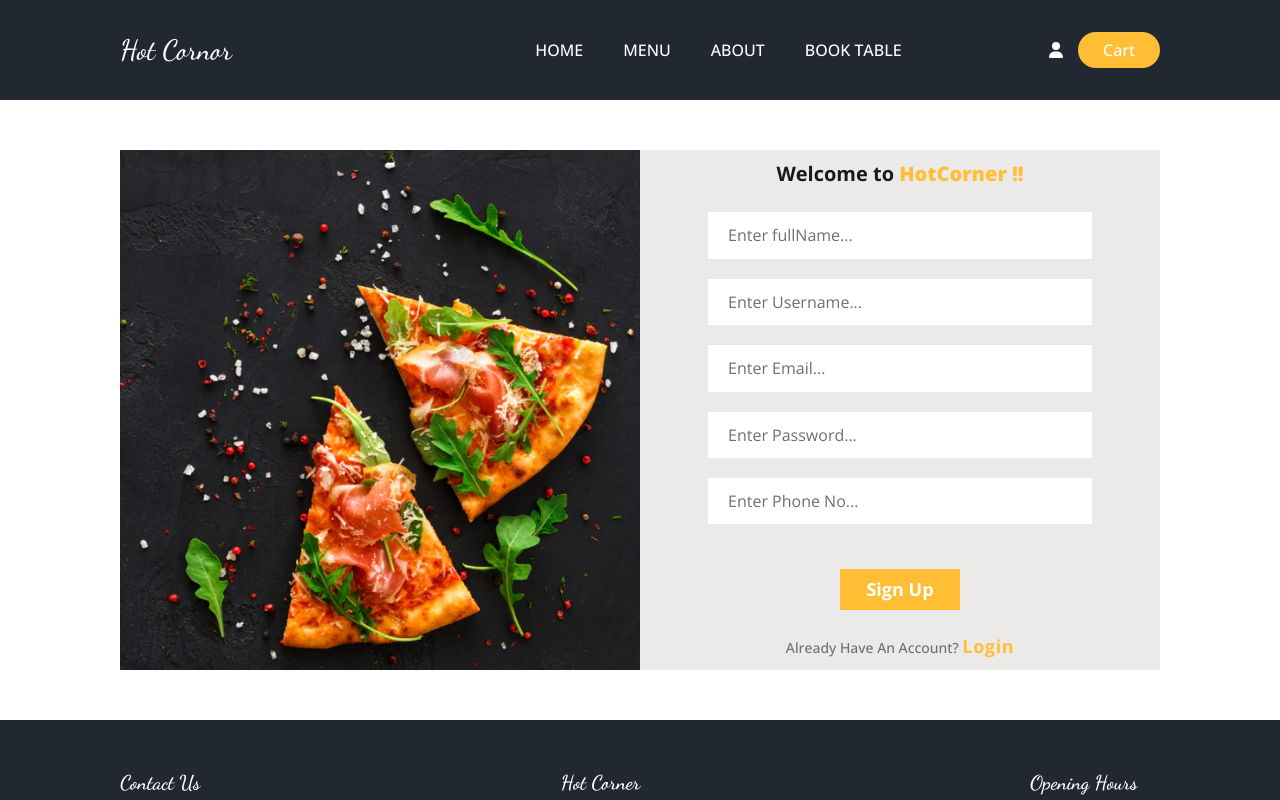
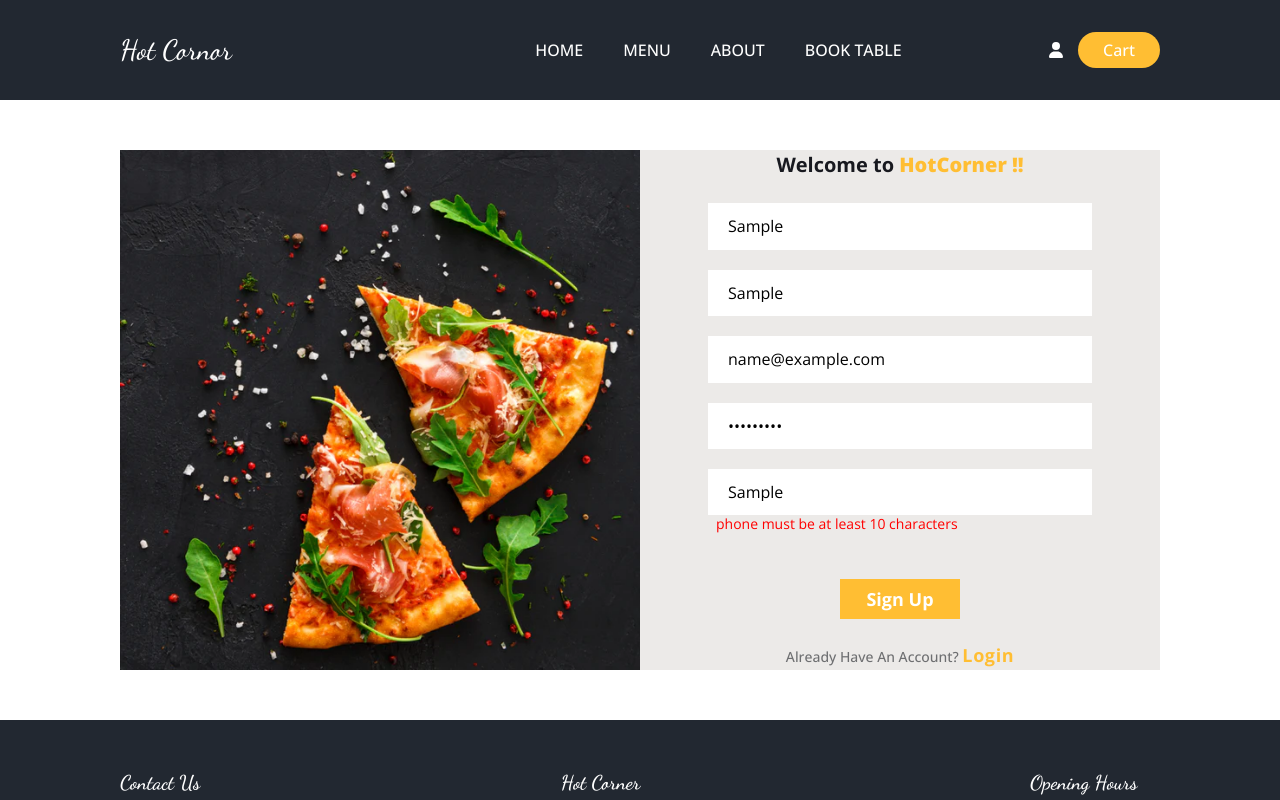
Before and after one commit to sachingour007/restaurantApp, a React (Vite) app in the folder client/: page /register in a window 1280 px wide. Both pictures are taken after typing "Sample", "Sample", "name@example.com", "Sample123", "Sample" into the empty fields and a click on the input "Sign Up". Shown: the top 800 px of the page. Built offline with nearby package versions, Linux system fonts and the light colour scheme; no server answers.

Commit message:
formik and yup added in register

```diff
--- a/client/package.json
+++ b/client/package.json
@@ -16,13 +16,15 @@
     "@fortawesome/free-solid-svg-icons": "^6.5.2",
     "@fortawesome/react-fontawesome": "^0.2.2",
     "@reduxjs/toolkit": "^2.2.5",
+    "formik": "^2.4.6",
     "js-cookie": "^3.0.5",
     "react": "^18.2.0",
     "react-dom": "^18.2.0",
     "react-redux": "^9.1.2",
     "react-router-dom": "^6.23.0",
     "react-slick": "^0.30.2",
-    "slick-carousel": "^1.8.1"
+    "slick-carousel": "^1.8.1",
+    "yup": "^1.4.0"
   },
   "devDependencies": {
     "@types/react": "^18.2.66",
--- a/client/src/components/Login.jsx
+++ b/client/src/components/Login.jsx
@@ -44,6 +44,7 @@ const Login = () => {
             Log In <span>HotCorner !!</span>
           </h2>
           <form action="" onSubmit={submitHandler}>
+            <div className="inputContainer">
               <input
                 type="email"
                 name="email"
@@ -53,6 +54,8 @@ const Login = () => {
                 onChange={loginHandler}
                 required
               />
+            </div>
+            <div className="inputContainer">
               <input
                 type="password"
                 name="password"
@@ -62,6 +65,7 @@ const Login = () => {
                 onChange={loginHandler}
                 required
               />
+            </div>
             <input type="submit" value="Login" />
           </form>
           <div className="signUpNote">
--- a/client/src/components/Register.jsx
+++ b/client/src/components/Register.jsx
@@ -4,6 +4,16 @@ import { Link } from "react-router-dom";
 import { useNavigate } from "react-router-dom";
 import { useDispatch, useSelector } from "react-redux";
 import { registerUser } from "../store/authSlice";
+import { useFormik } from "formik";
+import { registerSchema } from "../formSchema/index.js";
+
+const initialValues = {
+  fullName: "",
+  username: "",
+  email: "",
+  password: "",
+  phone: "",
+};
 
 const Register = () => {
   const dispatch = useDispatch();
@@ -12,30 +22,58 @@ const Register = () => {
   console.log("error", error);
 
   const navigate = useNavigate();
-  const [resigterData, setRegisterData] = useState({
-    fullName: "",
-    username: "",
-    email: "",
-    password: "",
-    phone: "",
+  // const [resigterData, setRegisterData] = useState({
+  //   fullName: "",
+  //   username: "",
+  //   email: "",
+  //   password: "",
+  //   phone: "",
+  // });
+
+  const { values, errors, touched, handleBlur, handleChange, handleSubmit } =
+    useFormik({
+      initialValues: initialValues,
+      validationSchema: registerSchema,
+      onSubmit: (values, action) => {
+        dispatch(registerUser(values));
+        console.log(values);
+        action.resetForm();
+        navigate("/login");
+      },
     });
+  console.log(errors);
 
-  const formhandler = (e) => {
-    setRegisterData({ ...resigterData, [e.target.name]: e.target.value });
-  };
+  // const formhandler = (e) => {
+  //   setRegisterData({ ...resigterData, [e.target.name]: e.target.value });
+  // };
 
-  const submitHandler = (e) => {
-    e.preventDefault();
+  // useEffect(() => {
+  //   if (error) {
+  //     alert(error);
+  //   }
+  // }, [error]);
 
-    dispatch(registerUser(resigterData));
-    setRegisterData({
-      fullName: "",
-      username: "",
-      email: "",
-      password: "",
-      phone: "",
-    });
-  };
+  // const submitHandler = (e) => {
+  //   e.preventDefault();
+  //   const { username, fullName, email, password, phone } = resigterData;
+  //   if (username && fullName && email && password && phone) {
+  //     dispatch(registerUser(resigterData));
+  //     if (!error) {
+  //       setRegisterData({
+  //         fullName: "",
+  //         username: "",
+  //         email: "",
+  //         password: "",
+  //         phone: "",
+  //       });
+  //       navigate("/login");
+  //     }
+
+  //     console.log("true");
+  //   } else {
+  //     console.log("false values");
+  //   }
+  // };
 
   return (
     <section className="loginSection register">
@@ -47,52 +85,78 @@ const Register = () => {
           <h2>
             Welcome to <span>HotCorner !!</span>
           </h2>
-          <form action="">
+          <form action="" onSubmit={handleSubmit}>
+            <div className="inputContainer">
               <input
                 type="text"
                 name="fullName"
                 id="fullName"
                 placeholder="Enter fullName..."
-              value={resigterData.fullName}
+                value={values.fullName}
                 required
-              onChange={formhandler}
+                onChange={handleChange}
+                onBlur={handleBlur}
               />
+              {errors.fullName && touched.fullName ? (
+                <p>{errors.fullName}</p>
+              ) : null}
+            </div>
+            <div className="inputContainer">
               <input
                 type="text"
                 name="username"
                 id="username"
                 placeholder="Enter Username..."
-              value={resigterData.username}
+                value={values.username}
                 required
-              onChange={formhandler}
+                onChange={handleChange}
+                onBlur={handleBlur}
               />
+              {errors.username && touched.username ? (
+                <p>{errors.username}</p>
+              ) : null}
+            </div>
+            <div className="inputContainer">
               <input
                 type="email"
                 name="email"
                 id="email"
                 placeholder="Enter Email..."
-              value={resigterData.email}
+                value={values.email}
                 required
-              onChange={formhandler}
+                onChange={handleChange}
+                onBlur={handleBlur}
               />
+              {errors.email && touched.email ? <p>{errors.email}</p> : null}
+            </div>
+            <div className="inputContainer">
               <input
                 type="password"
                 name="password"
                 id="password"
                 placeholder="Enter Password..."
-              value={resigterData.password}
+                value={values.password}
                 required
-              onChange={formhandler}
+                onChange={handleChange}
+                onBlur={handleBlur}
               />
+              {errors.password && touched.password ? (
+                <p>{errors.password}</p>
+              ) : null}
+            </div>
+            <div className="inputContainer">
               <input
                 type="text"
                 name="phone"
                 id="phone"
                 placeholder="Enter Phone No..."
-              value={resigterData.phone}
-              onChange={formhandler}
+                value={values.phone}
+                onChange={handleChange}
+                onBlur={handleBlur}
               />
-            <input type="submit" value="Sign Up" onClick={submitHandler} />
+              {errors.phone && touched.phone ? <p>{errors.phone}</p> : null}
+            </div>
+            <input type="submit" value="Sign Up" />
           </form>
           <div className="signUpNote">
             <p>
--- /dev/null
+++ b/client/src/formSchema/index.js
@@ -0,0 +1,9 @@
+import * as Yup from "yup";
+
+export const registerSchema = Yup.object({
+  fullName: Yup.string().min(3).max(25).required("Please enter your FullName"),
+  username: Yup.string().min(3).max(25).required("Please enter your Username"),
+  email: Yup.string().email().required("Please enter your Email"),
+  password: Yup.string().min(3).max(16).required("Please enter your Password"),
+  phone: Yup.string().min(10).max(12).required("Please enter your Phone"),
+});
--- a/client/src/scss/pages/_login.scss
+++ b/client/src/scss/pages/_login.scss
@@ -1,15 +1,18 @@
 .loginSection{padding-top: 120px;
     .wrapper{@include wrapperMargin; display: flex; gap: 20px; margin-top: 80px; background: #ECEAE8;
         .imgContainer{width: 50%;
-            img{width: 100%; }
+            img{width: 100%; height: 100%; object-fit: cover;}
         }
         .formContainer{width: calc(50% - 40px); display: flex; align-items: center; flex-flow: column; align-items: center; justify-content: center; gap: 50px;
             h2{@include font30; font-weight: $fontW700;font-family: $openSans;
                 span{color: #ffbe33; font-weight: $fontW800; @include font36;}
             }
             form{display: flex; flex-flow: column;  justify-content: center; align-items:center; gap: 20px;width: 100%;
-                input{padding: 18px 24px; width: 80%;@include font20; font-family: $openSans; color: #000;
-                 &::placeholder{@include font20; font-family: $openSans; color: #6e6f71;}
+                .inputContainer{width: 80%;
+                    input{padding: 18px 24px; width: 100%;@include font20; font-family: $openSans; color: #000;
+                        &::placeholder{@include font20; font-family: $openSans; color: #6e6f71;}
+                    }
+                    p{color: red;font-size: 14px;margin-left: 8px;}
                 }
                 input[type="submit"]{display: inline-block; background: #ffbe33; width: 22%; margin-top: 50px; color: #fff; @include font24; font-weight: $fontW700; cursor: pointer; padding: 12px 24px;}
             }
@@ -26,9 +29,12 @@
         .wrapper{margin-top: 40px;
             .formContainer{
                 form{
-                    input{padding: 16px 22px;}
+                    .inputContainer{
+                        input{padding: 16px 22px;}
+                    }
                     input[type=submit]{width: 28%;}
                 }
+
             }
         }
     }
@@ -36,7 +42,9 @@
         .wrapper{margin-top: 30px;
             .formContainer{gap: 40px;
                 form{
-                    input{padding: 14px 20px;}
+                    .inputContainer{
+                        input{padding: 14px 20px;}
+                    }
                     input[type=submit]{width: 25%; margin-top: 40px;}
                 }
             }
@@ -46,8 +54,8 @@
         .wrapper{
             .formContainer{gap: 20px;
                 form{
-                    input{padding: 12px 18px;
-
+                    .inputContainer{
+                        input{padding: 12px 18px;}
                     }
                     input[type=submit]{width: 35%; margin-top: 15px; padding: 10px 15px;}
                 }
@@ -59,7 +67,9 @@
             .imgContainer{width: 100%;}
             .formContainer{gap: 30px; width: 100%;
                 form{
-                    input{padding: 12px 18px;}
+                    .inputContainer{
+                        input{padding: 12px 18px;}
+                    }
                     input[type=submit]{width: 35%; margin-top: 15px; padding: 10px 15px;}
                 }
                 .signUpNote{padding-bottom: 30px;}
```
Also changed, not shown: client/src/scss/pages/_register.scss (+6 -2 lines), 2 other files (tests, documents, lock files or other folders). Lines whose indentation alone changed are shown as unchanged.
